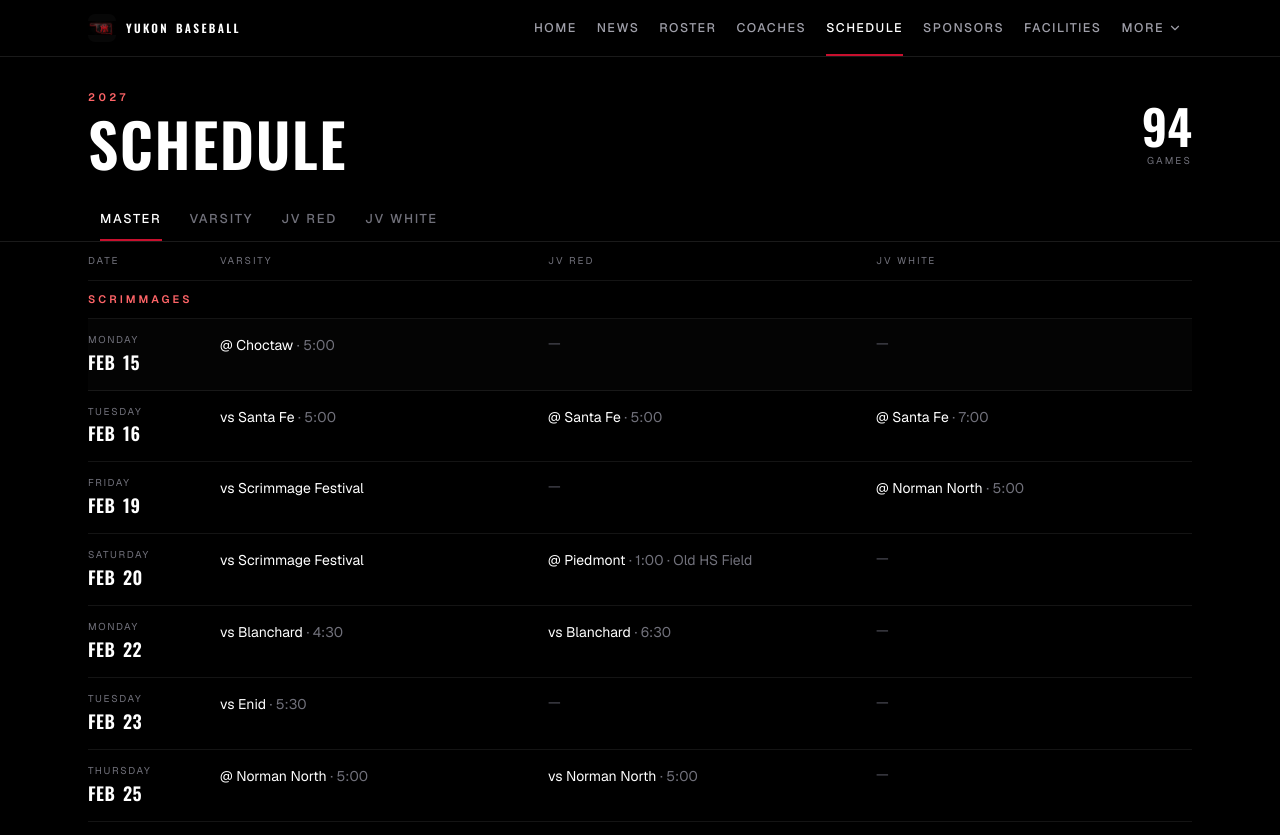
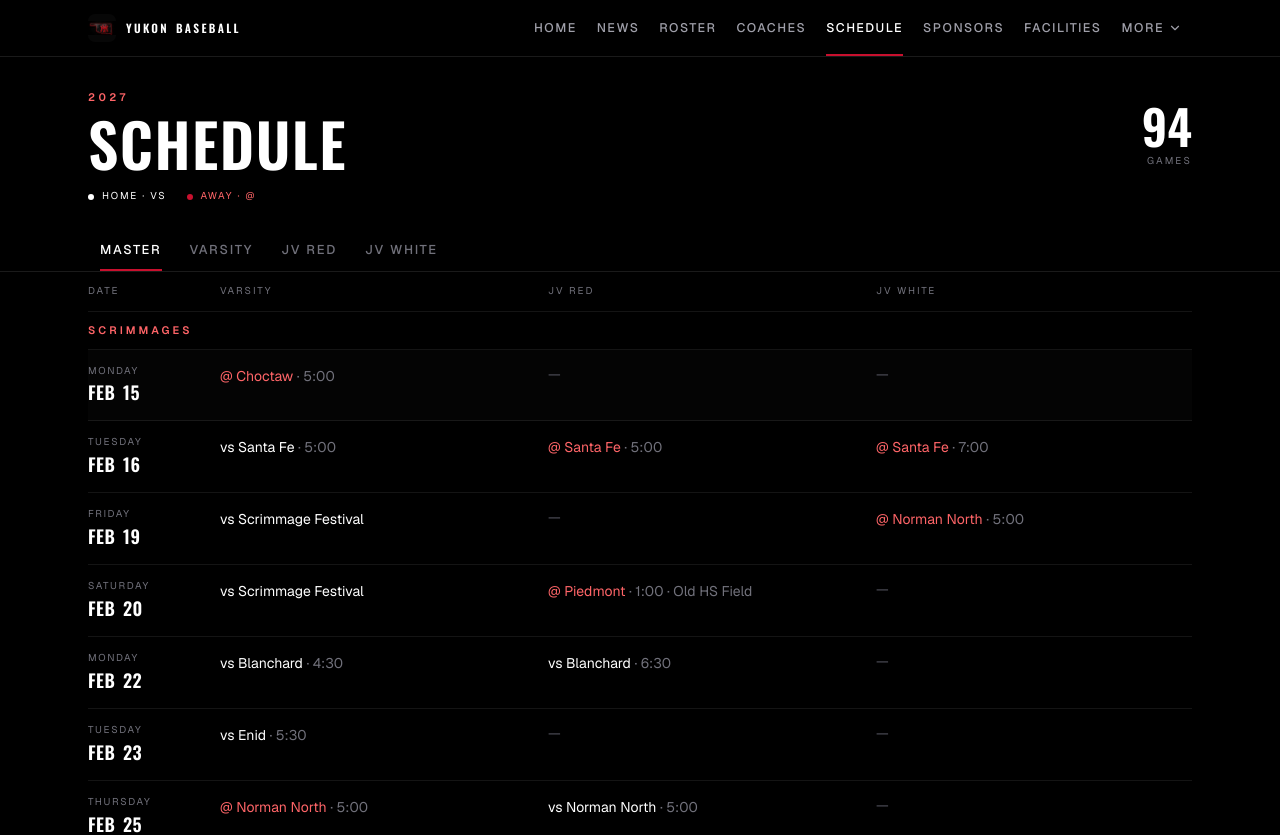
Before and after one commit to ryanphillips2505/Yukon_Miller_Baseball_Website, a Next.js app: page /schedule in a window 1280 px wide. Shown: the top 835 px of the page. Built offline with nearby package versions, Linux system fonts and the light colour scheme.

Commit message:
Mark home games white and away games red on the schedule.
@ is away. vs is home. The key sits on every board so each team reads the same way.

Co-authored-by: ryanphillips2505 <ryanphillips2505@gmail.com>

```diff
--- a/src/components/schedule-board.tsx
+++ b/src/components/schedule-board.tsx
@@ -4,6 +4,7 @@ import {
   formatGameDate,
   gameCount,
   gamesForView,
+  isAwayGame,
   masterDays,
   phaseLabel,
   scheduleNotes,
@@ -26,6 +27,33 @@ function teamLabel(id: TeamId) {
 
 function gameLine(game: Game) {
   return [game.time, game.venue].filter(Boolean).join(" · ");
+}
+
+function matchupClass(game: Game) {
+  return isAwayGame(game.location) ? "text-red-400" : "text-white";
+}
+
+function GameMatchup({ game, className }: { game: Game; className?: string }) {
+  return (
+    <span className={cn(matchupClass(game), className)}>
+      {versusLabel(game.location)} {game.opponent}
+    </span>
+  );
+}
+
+function HomeAwayKey() {
+  return (
+    <div className="flex flex-wrap items-center gap-x-5 gap-y-1 text-[0.62rem] tracking-[0.18em] uppercase">
+      <span className="inline-flex items-center gap-2 text-white">
+        <span className="size-1.5 rounded-full bg-white" aria-hidden />
+        Home · vs
+      </span>
+      <span className="inline-flex items-center gap-2 text-red-400">
+        <span className="size-1.5 rounded-full bg-[#c8102e]" aria-hidden />
+        Away · @
+      </span>
+    </div>
+  );
 }
 
 export function ScheduleBoard() {
@@ -54,6 +82,9 @@ export function ScheduleBoard() {
               Games
             </p>
           </div>
+        </div>
+        <div className="mx-auto max-w-6xl px-4 pt-4 sm:px-6">
+          <HomeAwayKey />
         </div>
         <div className="mx-auto mt-6 flex max-w-6xl gap-1 overflow-x-auto px-4 sm:px-6">
           {views.map((item) => (
@@ -148,10 +179,8 @@ function MasterCell({ label, games: cellGames }: { label: string; games: Game[]
         <p className="text-sm text-zinc-600">—</p>
       ) : (
         cellGames.map((game) => (
-          <p key={game.id} className="text-sm leading-6 text-zinc-200">
-            <span className="text-white">
-              {versusLabel(game.location)} {game.opponent}
-            </span>
+          <p key={game.id} className="text-sm leading-6">
+            <GameMatchup game={game} />
             {gameLine(game) ? (
               <span className="text-zinc-500"> · {gameLine(game)}</span>
             ) : null}
@@ -189,8 +218,8 @@ function TeamList({ days }: { days: ReturnType<typeof masterDays> }) {
                     {formatGameDate(day.date)}
                   </p>
                 </div>
-                <p className="font-heading text-xl tracking-wide text-white uppercase">
-                  {versusLabel(game.location)} {game.opponent}
+                <p className="font-heading text-xl tracking-wide uppercase">
+                  <GameMatchup game={game} />
                 </p>
                 <p className="text-sm tracking-wide text-zinc-400 uppercase">
                   {[game.time, game.venue].filter(Boolean).join(" · ") || "TBA"}
--- a/src/lib/schedule.ts
+++ b/src/lib/schedule.ts
@@ -153,6 +153,10 @@ export function versusLabel(location: GameLocation) {
   return "vs";
 }
 
+export function isAwayGame(location: GameLocation) {
+  return location === "away";
+}
+
 export function gamesForView(view: ScheduleView) {
   if (view === "master") return games;
   return games.filter((game) => game.team === view);
```
